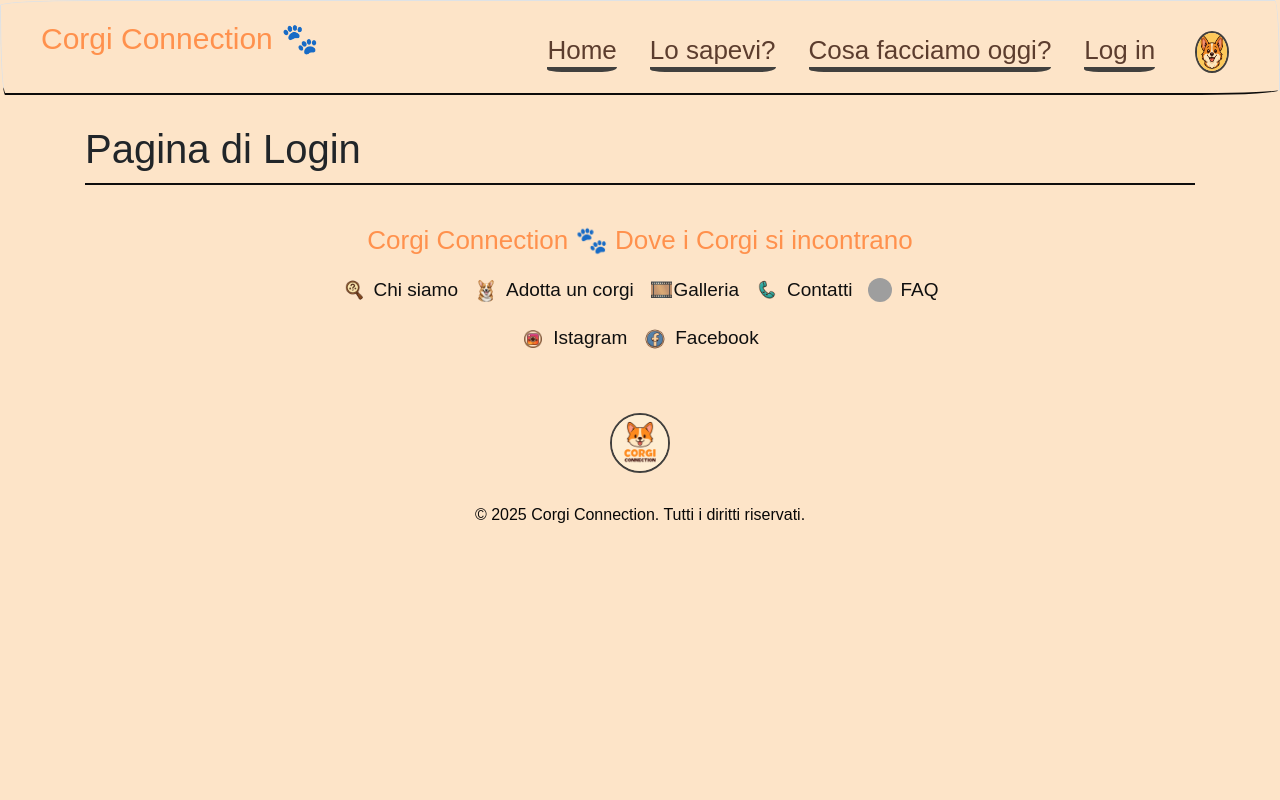
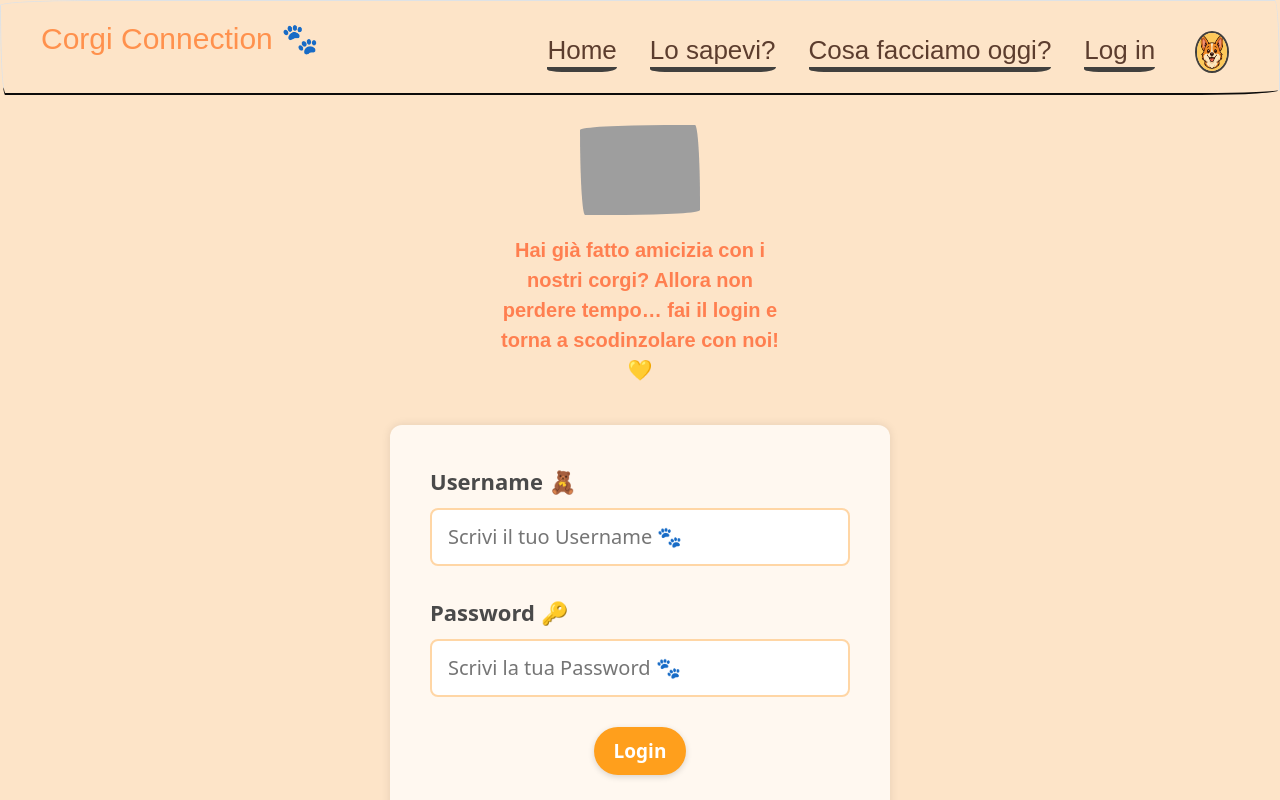
Before and after one commit to alessandraciccone/CorgiConnection, a React (Vite) app in the folder CorgiConnectionFE/: page /login in a window 1280 px wide. Built offline with nearby package versions, Linux system fonts and the light colour scheme; grey boxes are pictures that could not be loaded; a web font is replaced by a local one.

Commit message:
adds loginPage

```diff
--- a/CorgiConnectionFE/src/components/Login.jsx
+++ b/CorgiConnectionFE/src/components/Login.jsx
@@ -1,7 +1,111 @@
-import React from "react";
+import React, { useState } from "react";
+import { Link } from "react-router-dom";
+
+import ragazza from "../assets/img/ragazza.png";
+import "../css/Login.css";
 
 const Login = () => {
-  return <h2>Pagina di Login</h2>;
+  const [formData, setFormData] = useState({
+    username: "",
+    password: "",
+  });
+
+  const [success, setSuccess] = useState(false);
+  const [error, setError] = useState("");
+
+  const handleChange = (e) => {
+    const { name, value } = e.target;
+    setFormData((prev) => ({ ...prev, [name]: value }));
+  };
+
+  const handleSubmit = async (e) => {
+    e.preventDefault();
+    setError("");
+    setSuccess(false);
+
+    try {
+      const response = await fetch("http://localhost:8888/auth/login", {
+        method: "POST",
+        headers: {
+          "Content-Type": "application/json",
+        },
+        body: JSON.stringify(formData),
+      });
+
+      const data = await response.json();
+      localStorage.setItem(
+        "eyJhbGciOiJIUzI1NiJ9.eyJzdWIiOiJiM2UwYTk5Ny01NTA2LTRlN2UtOGRkMy1iZDE5ZDg5ODlhNjYiLCJyb2xlcyI6IlVTRVIiLCJpYXQiOjE3NjI5NTcyNTIsImV4cCI6MTc5NDQ5MzI1Mn0.XoloFKRAjLyytYhZO3i786AhqoMmlJSQqosP5qwHwRE",
+        data.token
+      );
+      setSuccess(true);
+      setFormData({ username: "", password: "" });
+
+      if (!response.ok) {
+        const errorData = await response.json();
+        throw new Error(errorData.message || "Errore nel login");
+      }
+
+      setSuccess(true);
+      setFormData({ username: "", password: "" });
+    } catch (err) {
+      setError(err.message);
+    }
+  };
+
+  return (
+    <>
+      <div className="girlDiv">
+        <img src={ragazza} className="girl-image" alt="ragazza con corgi" />
+        <p className="girl-intro">
+          Hai già fatto amicizia con i nostri corgi? Allora non perdere tempo…
+          fai il login e torna a scodinzolare con noi! 💛
+        </p>
+      </div>
+
+      <form onSubmit={handleSubmit} className="login-form">
+        <div className="form-group">
+          <label htmlFor="username">Username 🧸</label>
+          <input
+            type="text"
+            id="username"
+            name="username"
+            value={formData.username}
+            onChange={handleChange}
+            placeholder="Scrivi il tuo Username 🐾"
+            required
+          />
+        </div>
+
+        <div className="form-group">
+          <label htmlFor="password">Password 🔑</label>
+          <input
+            type="password"
+            id="password"
+            name="password"
+            value={formData.password}
+            onChange={handleChange}
+            placeholder="Scrivi la tua Password 🐾"
+            required
+          />
+        </div>
+
+        <button type="submit">Login</button>
+
+        {success && (
+          <p className="success-message">Login effettuato con successo!</p>
+        )}
+        {error && <p className="error-message">Errore: {error}</p>}
+      </form>
+
+      <p className="accountRegister">
+        Non hai ancora un account?{" "}
+        <Link to="/register" className="register-link">
+          Registrati ora!
+        </Link>{" "}
+        🐾
+      </p>
+    </>
+  );
 };
 
 export default Login;
--- /dev/null
+++ b/CorgiConnectionFE/src/css/Login.css
@@ -0,0 +1,46 @@
+@keyframes bounceIn{
+    0% { transform: scale(0.5); opacity: 0;}
+   60%{ transform: scale( 1.2); opacity:1;}
+   100% {trasnform:scale(1);}
+}
+  .girlDiv{
+    animation: bounceIn 1s ease-out;
+   }
+
+
+   .girl-message{
+    color:#e74c3c;
+    font-weight:bold;
+    margin-top: 1rem;
+    text-align: center;
+   }
+
+
+   .girlDiv{
+    display:flex;
+    flex-direction:column;
+    align-items:center;
+    margin-bottom:2rem;
+   }
+
+   .girl-image{
+   width:120px;
+   height:auto;
+   margin-bottom :1rem;
+   border:none;
+   }
+
+   .girl-intro {
+  font-size: 1rem;
+  color: #ff7f50 !important;
+  font-weight: bold;
+  max-width: 300px;
+  text-align: center;
+  margin-bottom:0
+}
+
+.accountRegister{
+    text-align:center;
+     color:#ff7f50;
+    font-weight: bold;
+}
--- a/CorgiConnectionFE/src/css/Register.css
+++ b/CorgiConnectionFE/src/css/Register.css
@@ -63,6 +63,15 @@ button[type="submit"]:hover {
   text-align: center;
 }
 
+@keyframes bounceIn {
+  0% { transform: scale(0.5); opacity: 0; }
+  60% { transform: scale(1.2); opacity: 1; }
+  100% { transform: scale(1); }
+}
+
+.corgi-intro {
+  animation: bounceIn 1s ease-out;
+}
 .error-message {
   color: #e74c3c;
   font-weight: bold;
@@ -88,7 +97,6 @@ button[type="submit"]:hover {
   font-size: 1.1rem;
   color: #ff7f50;
   font-weight: bold;
-  border-radius: 12px;
   max-width: 300px;
   text-align: center;
   margin-bottom:0
```
Also changed, not shown: 1 other file (tests, documents, lock files or other folders).
